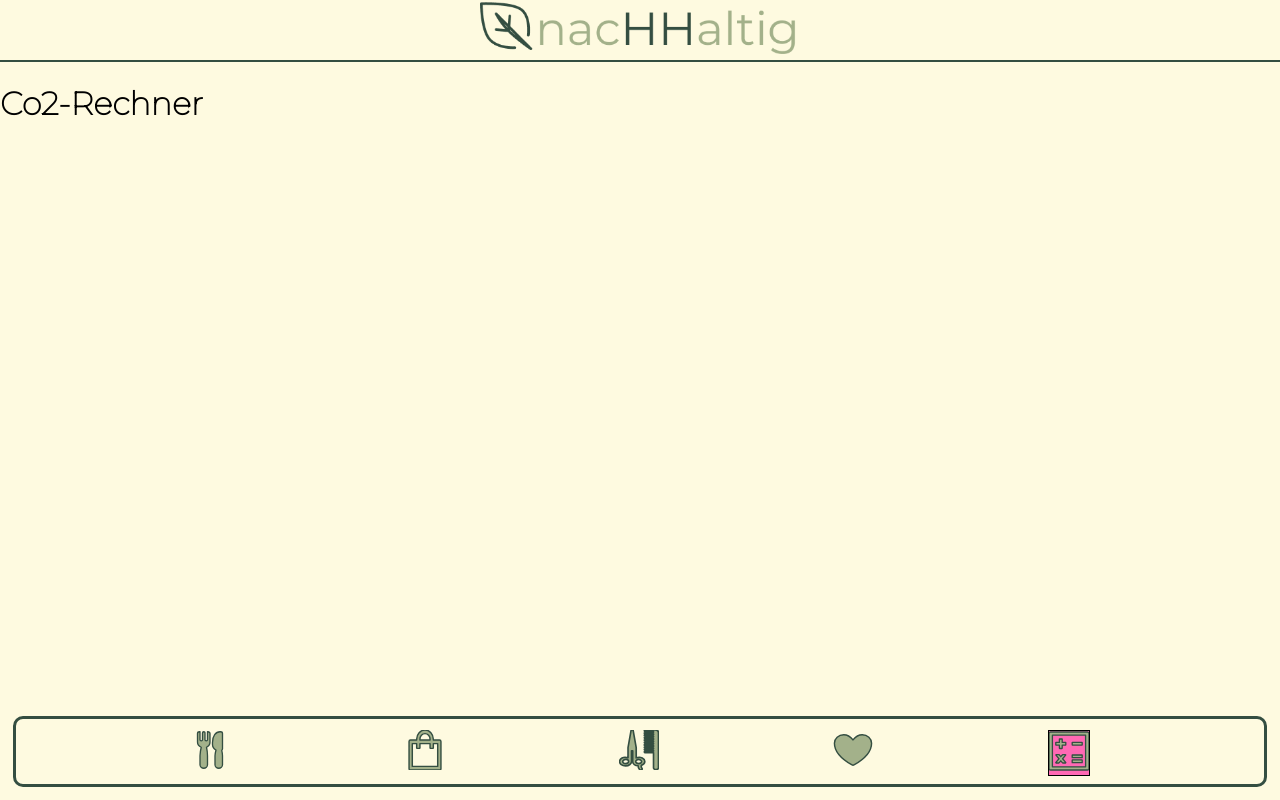
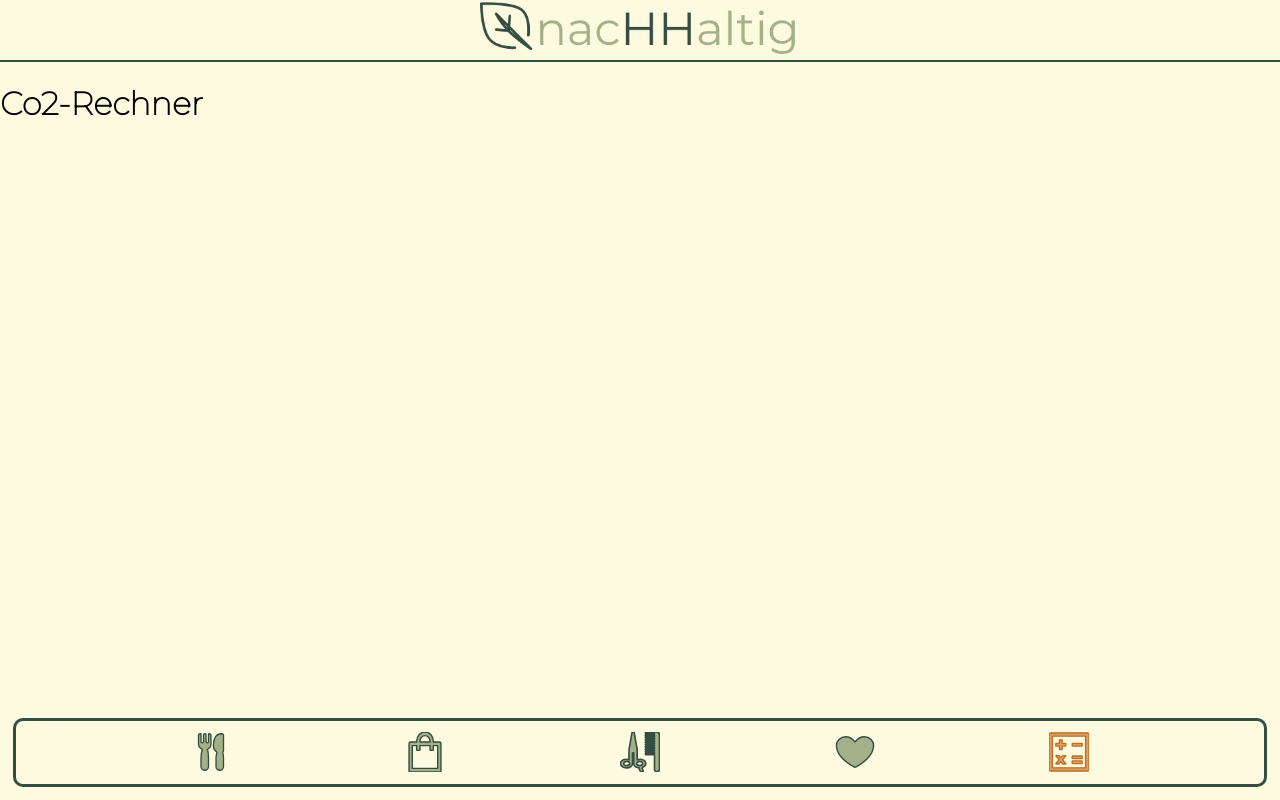
Before and after one commit to danielab93/capstone-project, a React (Vite) app: page /co2-rechner in a window 1280 px wide. Built offline with nearby package versions, Linux system fonts and the light colour scheme.

Commit message:
added final styling for svgs

```diff
--- a/src/App.jsx
+++ b/src/App.jsx
@@ -4,7 +4,7 @@ import { saveToLocal, loadFromLocal } from "./library/localStorage";
 import { Routes, Route, NavLink, Link } from "react-router-dom";
 import { restaurants, shops, beautyspots } from "./library/data.js";
 
-import NewFirstScreen from "./pages/NewFirstScreen";
+import NewFirstScreen from "./pages/FirstScreen";
 import MainMenu from "./components/MainPage";
 
 function App() {
--- a/src/components/FooterNavbar.jsx
+++ b/src/components/FooterNavbar.jsx
@@ -130,8 +130,8 @@ const NavbarStyled = styled.footer`
     stroke: var(--logo-one);
   }
 
-  a.active {
-    border: 1px solid black;
-    background-color: hotpink;
+  a.active svg {
+    fill: var(--color-two);
+    stroke: var(--color-three);
   }
 `;
```
Also changed, not shown: src/pages/FirstScreen.jsx (renamed from src/pages/NewFirstScreen.jsx).
